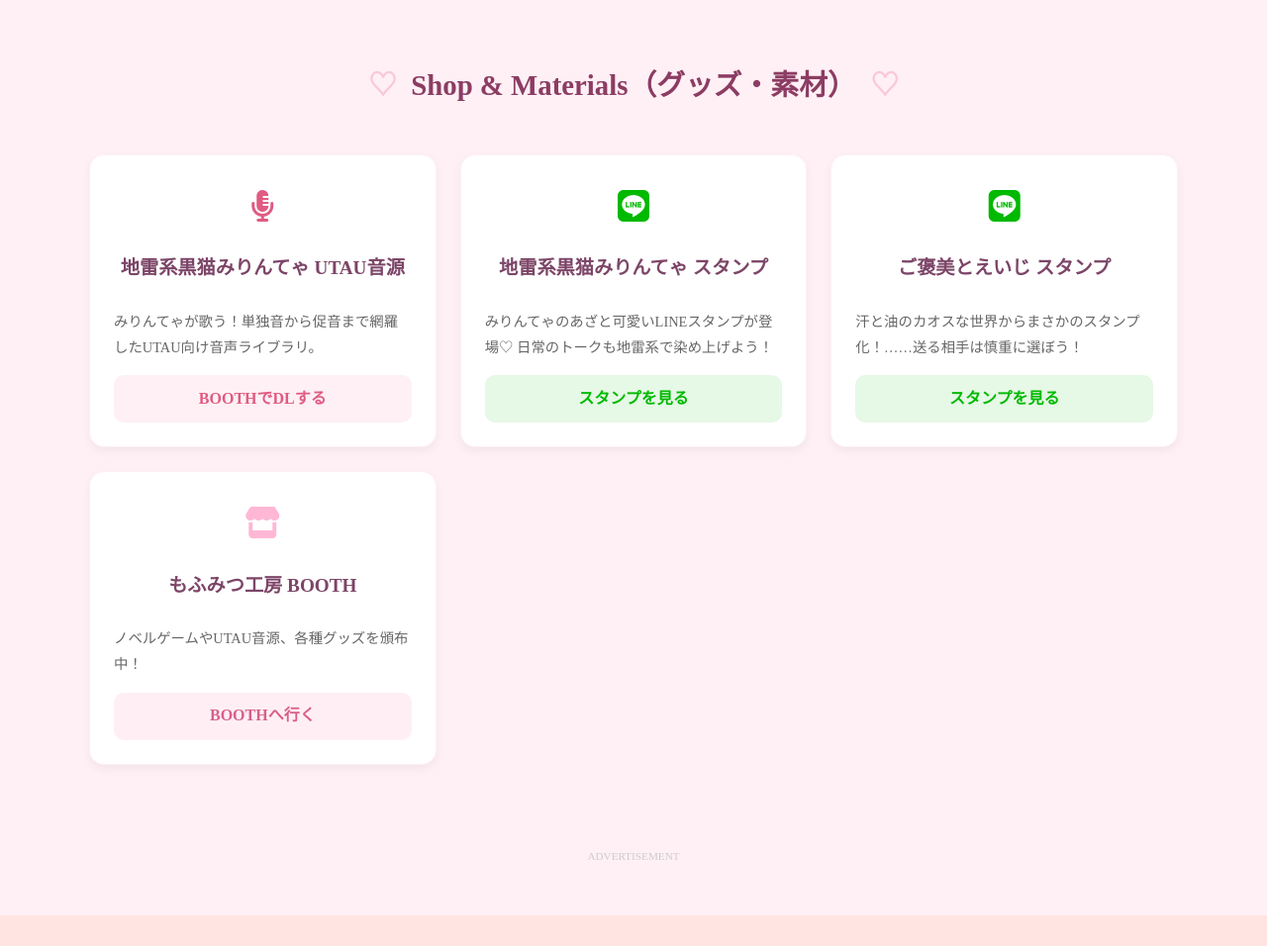
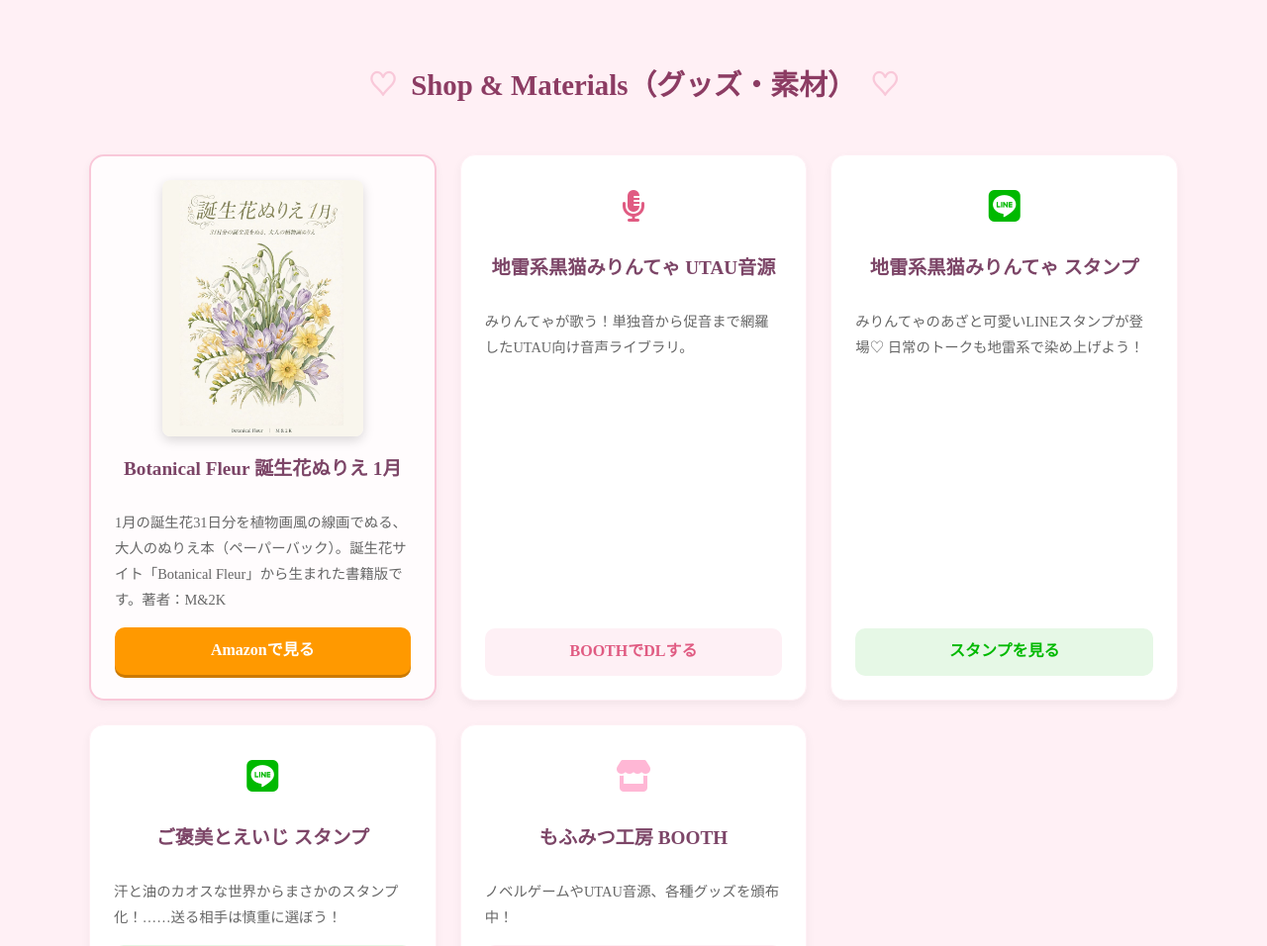
Before and after one commit to mofu-mitsu/mofu-mitsu.github.io, a plain HTML site: page contents.html in a window 1280 px wide. Shown: the part 10168-11124 px from the top of the page at 99% size. Drawn offline with Linux system fonts and the light colour scheme; a web font is replaced by a local one.

Commit message:
Add January birth-flower coloring book to Shop & Materials

```diff
--- a/contents.html
+++ b/contents.html
@@ -635,6 +635,14 @@
     <!-- 7. Shop & Materials -->
     <h2 id="cat-shop" class="category-title">Shop & Materials（グッズ・素材）</h2>
     <div class="grid-wrapper">
+      <div class="tool-card" style="border: 2px solid #f9c8d9; background: #fffcfd;">
+        <a href="https://www.amazon.co.jp/dp/B0HRWNVHVC" target="_blank">
+          <img src="botanical-fleur-january.jpg" alt="Botanical Fleur 誕生花ぬりえ 1月 表紙" style="width: 68%; display: block; margin: 0 auto 1em; border-radius: 8px; box-shadow: 0 4px 12px rgba(0,0,0,0.15);">
+        </a>
+        <h3>Botanical Fleur 誕生花ぬりえ 1月</h3>
+        <p class="tool-desc">1月の誕生花31日分を植物画風の線画でぬる、大人のぬりえ本（ペーパーバック）。誕生花サイト「Botanical Fleur」から生まれた書籍版です。著者：M&2K</p>
+        <a href="https://www.amazon.co.jp/dp/B0HRWNVHVC" target="_blank" class="tool-link" style="background:#ff9900; color:#fff; box-shadow: 0 3px 0 #cc7a00;">Amazonで見る</a>
+      </div>
       <div class="tool-card">
         <div class="tool-icon" style="color:#e05b82;"><i class="fas fa-microphone-alt"></i></div>
         <h3>地雷系黒猫みりんてゃ UTAU音源</h3>
```
